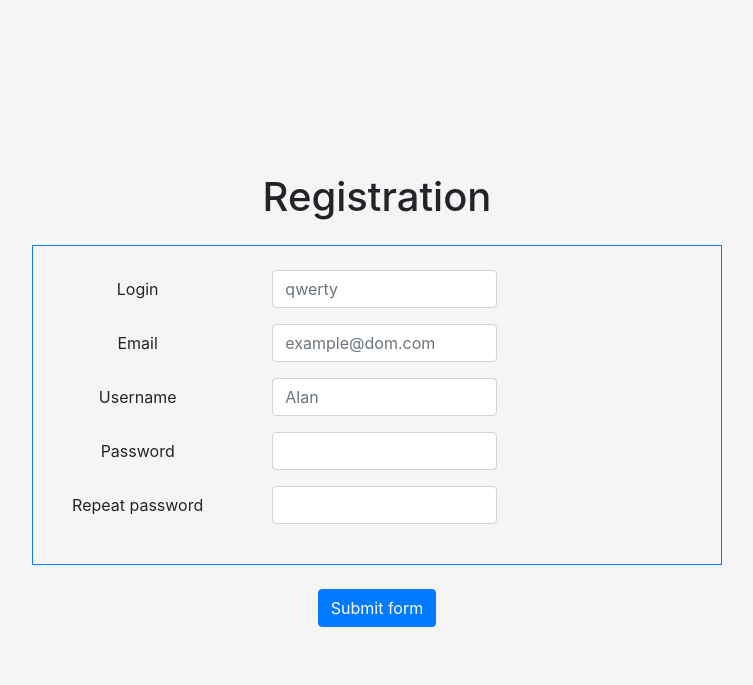
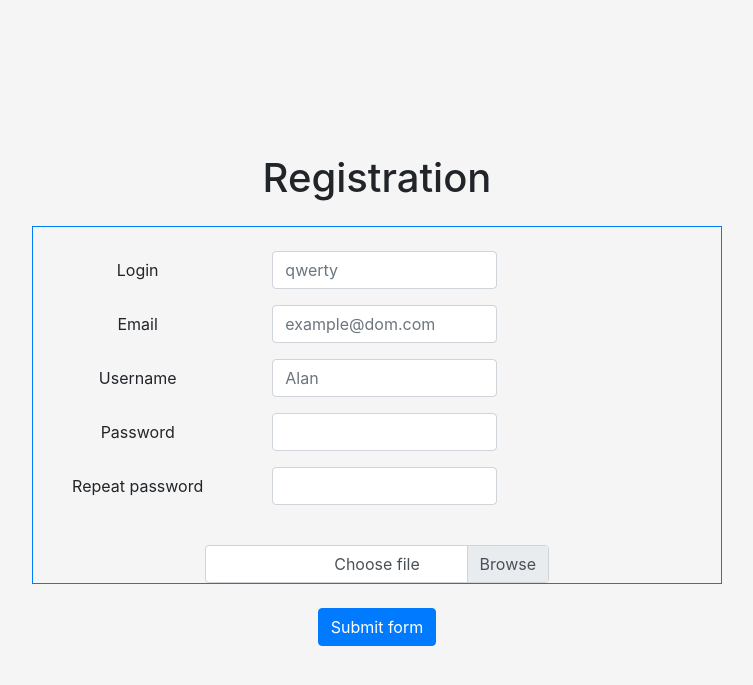
Before and after one commit to Talkytitan5127/CrazyAsker, a Django app: page /signup/ in a window 1280 px wide. Shown: the top 685 px of the page, without its empty margins (263-1016 px from the left). Run offline with Django 3.2, Linux system fonts and the light colour scheme; some libraries are stand-ins or nearby versions.

Commit message:
[dz1] add filename when upload

```diff
--- a/public/static/css/register.css
+++ b/public/static/css/register.css
@@ -14,3 +14,7 @@ body {
 	padding: 15px;
 	margin: auto;
 }
+
+.custom-file {
+
+}
--- a/public/templates/register.html
+++ b/public/templates/register.html
@@ -40,8 +40,17 @@
                         <input type="password" class="form-control col-sm-6 mb-4" id="repeat_password">
                     </div>
                 </div>
+
+                <div class="custom-file w-50">
+                    <input type="file" class="custom-file-input" id="customFile">
+                    <label class="custom-file-label" for="customFile">Choose file</label>
+                </div>
             </div>
              <button class="btn btn-primary m-4" type="submit">Submit form</button>
         </form>
     </body>
 </html>
+<script src="https://cdn.jsdelivr.net/npm/bs-custom-file-input/dist/bs-custom-file-input.js"></script>
+<script>
+      bsCustomFileInput.init();
+</script>
```
